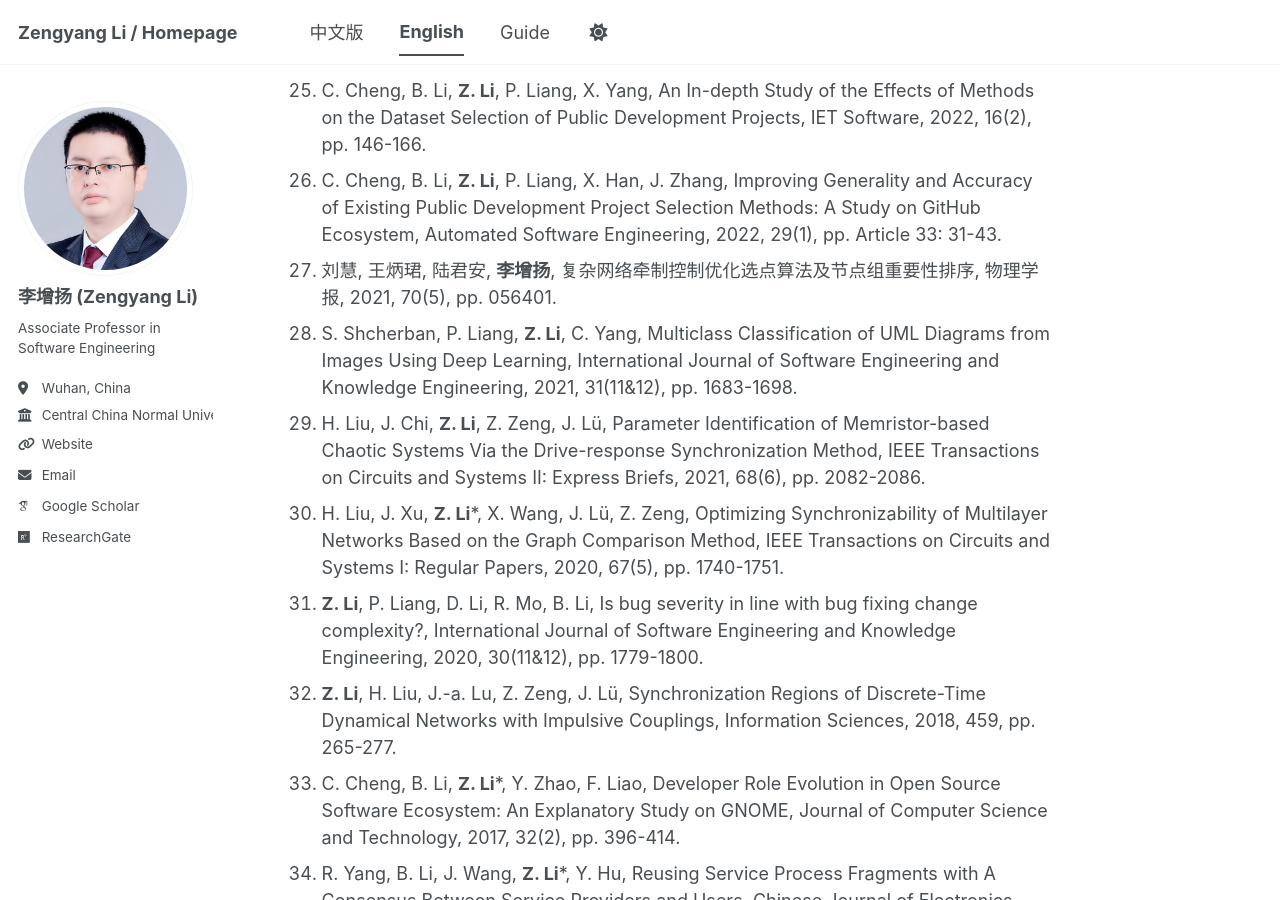
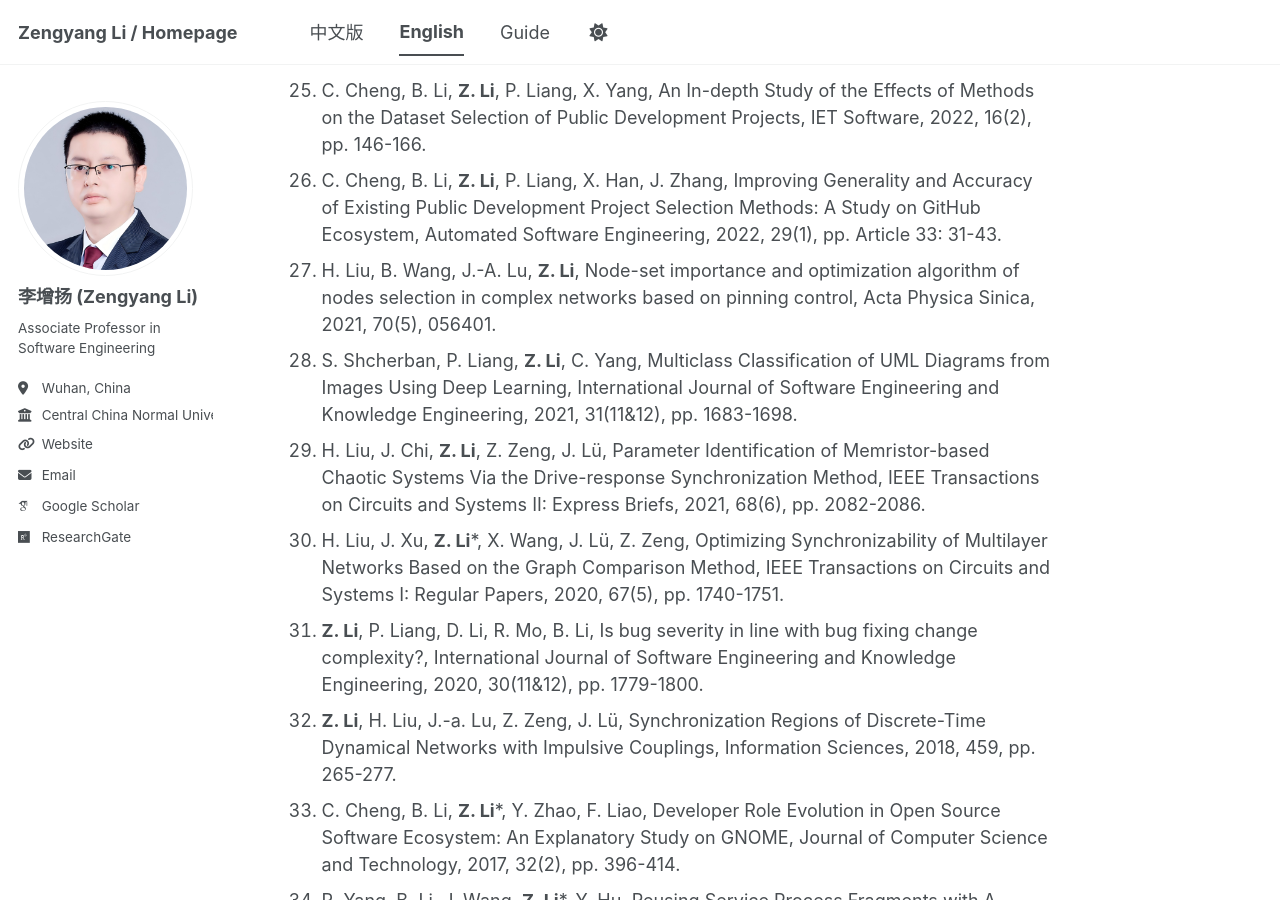
Before and after one commit to zengyang/zengyang.github.io, a Jekyll site: the page built from _pages/abouten.md, in a window 1280 px wide and 900 px high, scrolled down 3278 px. Built offline with Jekyll 4.4.1, drawn with Linux system fonts in a browser that asks for light colours; some web fonts are replaced; a script bundle is joined from its source files by our own code; library files that are not in the unit come from our copies.

Commit message:
Update abouten.md

```diff
--- a/_pages/abouten.md
+++ b/_pages/abouten.md
@@ -66,7 +66,7 @@ Publications
 1. H. Liu, Y. Li, **Z. Li**, J. Lu, J.-A. Lu, Topology Identification of Multi-link Complex Dynamical Networks via Adaptive Observers Incorporating Chaotic Exosignals, IEEE Transactions on Cybernetics, 2022, 52(7), pp. 6255-6268.
 1. C. Cheng, B. Li, **Z. Li**, P. Liang, X. Yang, An In-depth Study of the Effects of Methods on the Dataset Selection of Public Development Projects, IET Software, 2022, 16(2), pp. 146-166.
 1. C. Cheng, B. Li, **Z. Li**, P. Liang, X. Han, J. Zhang, Improving Generality and Accuracy of Existing Public Development Project Selection Methods: A Study on GitHub Ecosystem, Automated Software Engineering, 2022, 29(1), pp. Article 33: 31-43.
-1. 刘慧, 王炳珺, 陆君安, **李增扬**, 复杂网络牵制控制优化选点算法及节点组重要性排序, 物理学报, 2021, 70(5), pp. 056401.
+1. H. Liu, B. Wang, J.-A. Lu, **Z. Li**, Node-set importance and optimization algorithm of nodes selection in complex networks based on pinning control, Acta Physica Sinica, 2021, 70(5), 056401.
 1. S. Shcherban, P. Liang, **Z. Li**, C. Yang, Multiclass Classification of UML Diagrams from Images Using Deep Learning, International Journal of Software Engineering and Knowledge Engineering, 2021, 31(11&12), pp. 1683-1698.
 1. H. Liu, J. Chi, **Z. Li**, Z. Zeng, J. Lü, Parameter Identification of Memristor-based Chaotic Systems Via the Drive-response Synchronization Method, IEEE Transactions on Circuits and Systems II: Express Briefs, 2021, 68(6), pp. 2082-2086.
 1. H. Liu, J. Xu, **Z. Li***, X. Wang, J. Lü, Z. Zeng, Optimizing Synchronizability of Multilayer Networks Based on the Graph Comparison Method, IEEE Transactions on Circuits and Systems I: Regular Papers, 2020, 67(5), pp. 1740-1751.
```
